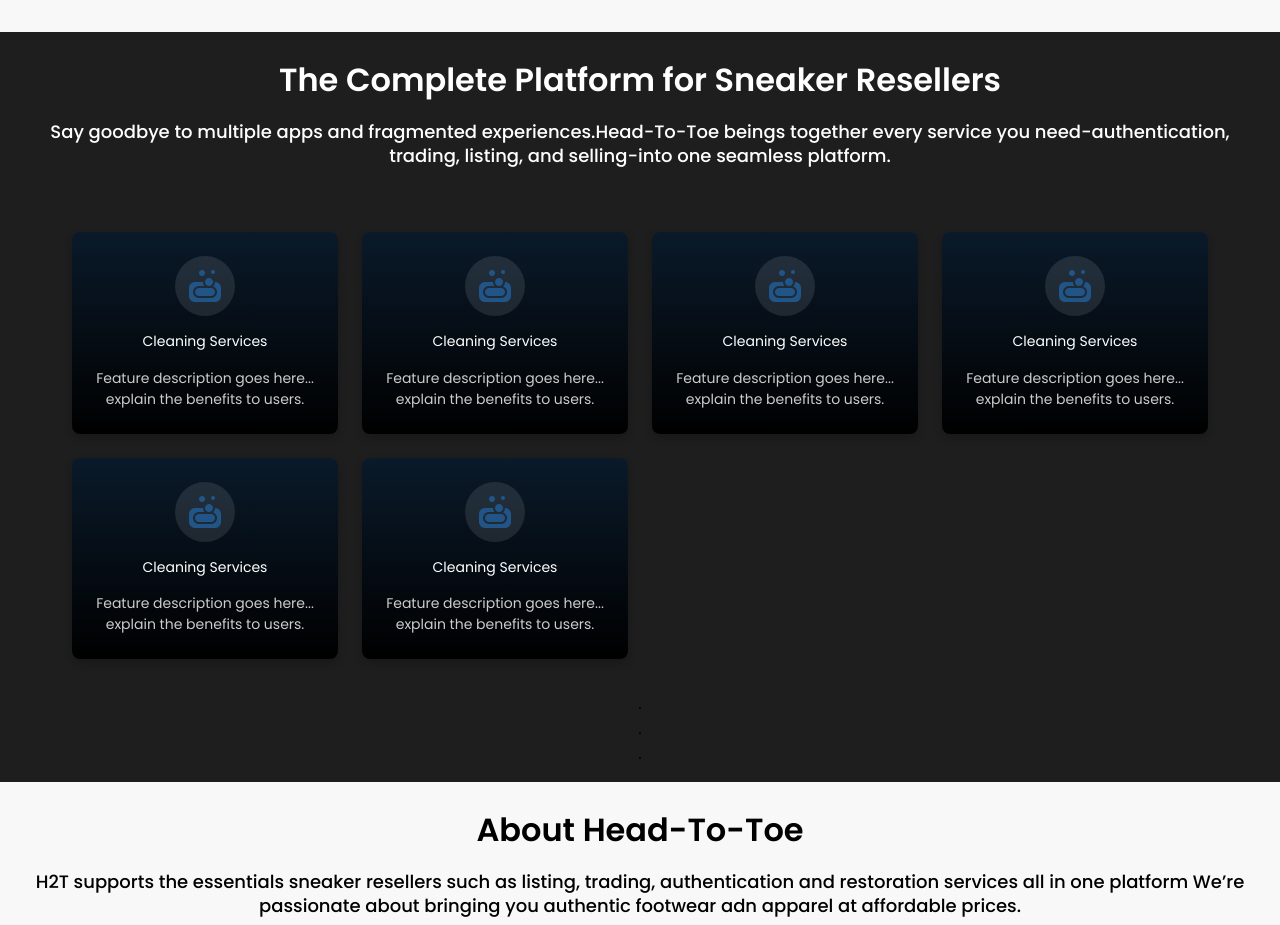
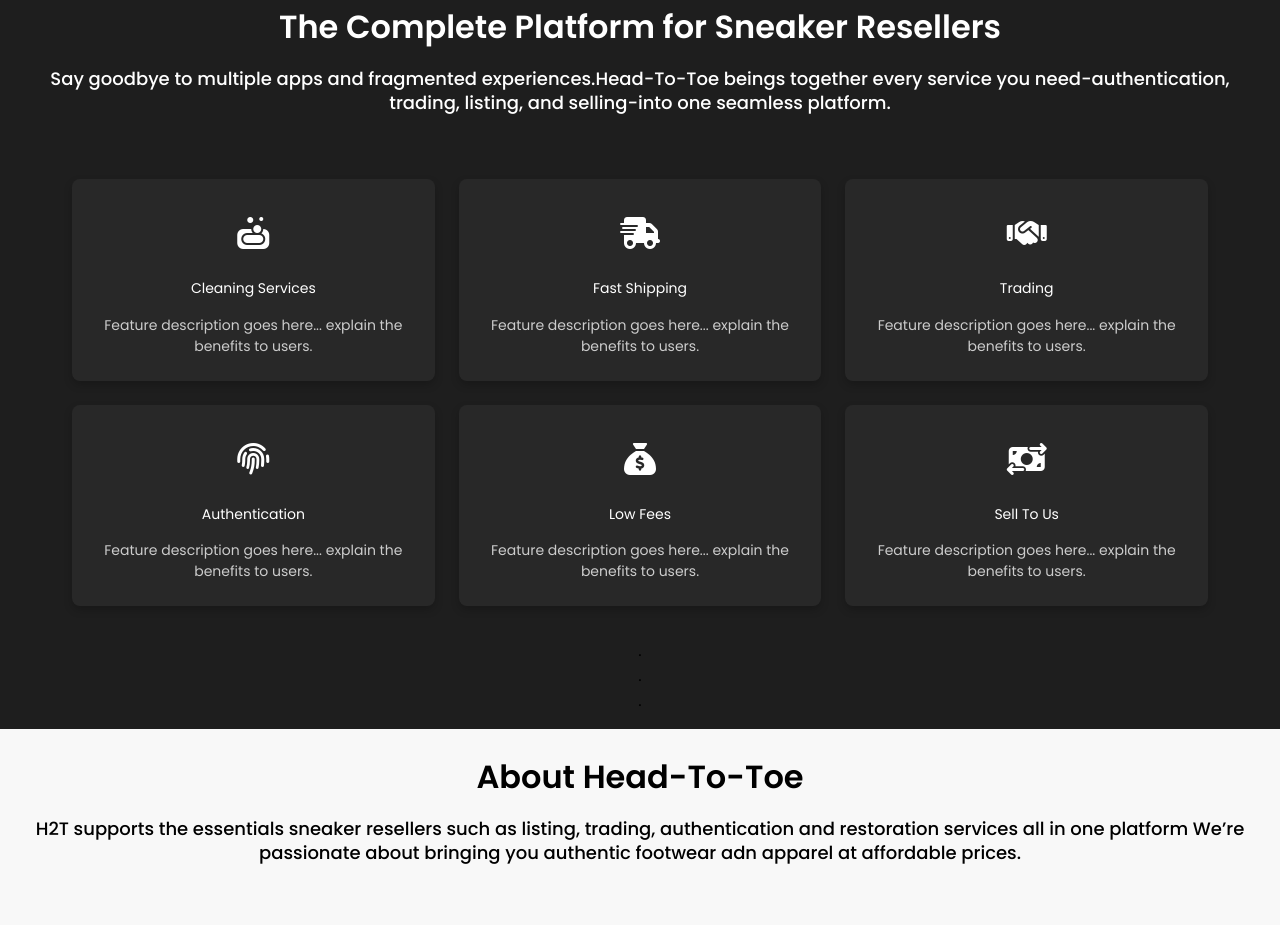
Before and after one commit to DatravousOdds/H2T-landing-page, a plain HTML site: page index.html in a window 1280 px wide. Shown: the part 1610-2535 px from the top of the page. Drawn offline with Linux system fonts and the light colour scheme; a web font is replaced by a local one.

Commit message:
feat: Add "Sell to Us" service with quote feature icon
- Implement comment-dollar icon for the direct purchase service
- Add service description for customers to sell items directly to platform
- Integrate with existing service cards UI
- Complete core service offerings section

```diff
--- a/css/styles.css
+++ b/css/styles.css
@@ -452,7 +452,7 @@
 }
 .features-container {
   display: grid;
-  grid-template-columns: repeat(auto-fit, minmax(250px, 1fr));
+  grid-template-columns: 1fr 1fr 1fr;
   gap: 1.5rem;
   padding: 2rem;
   max-width: 1200px;
@@ -460,7 +460,7 @@
 }
 
 .feature-card {
-  background: linear-gradient(to bottom, #0a1a2a, #000000);
+  background-color: #282828;
   border-radius: 8px;
   display: flex;
   align-items: center;
@@ -490,7 +490,7 @@
 }
 
 .feature-icon {
-  background-color: rgba(255, 255, 255, 0.1); /* Subtle background */
+  background-color: transparent; /* Subtle background */
   border-radius: 50%; /* Circular background */
   width: 60px;
   height: 60px;
@@ -501,7 +501,7 @@
 
 .feature-icon i {
   font-size: 2rem;
-  color: #215588;
+  color: white;
 }
 
 .cta .container {
--- a/index.html
+++ b/index.html
@@ -71,21 +71,9 @@
           </form>
         </div>
         <div class="hero-content-right">
-          <img
-            class="hero-image-1"
-            src="images/hero/jordan1-removebg-preview.png"
-            alt=""
-          />
-          <img
-            class="hero-image-2"
-            src="images/hero/louieBag-removebg-preview (1).png"
-            alt=""
-          />
-          <img
-            class="hero-image-3"
-            src="images/hero/prada-removebg-preview.png"
-            alt=""
-          />
+          <img class="hero-image-1" src="" alt="" />
+          <img class="hero-image-2" src="" alt="" />
+          <img class="hero-image-3" src="" alt="" />
         </div>
       </div>
 
@@ -305,36 +293,46 @@
             </p>
           </div>
           <div class="feature-card">
-            <div class="feature-icon"><i class="fa-solid fa-soap"></i></div>
-            <div class="feature-title">Cleaning Services</div>
+            <div class="feature-icon">
+              <i class="fa-solid fa-truck-fast"></i>
+            </div>
+            <div class="feature-title">Fast Shipping</div>
             <p class="feature-text">
               Feature description goes here... explain the benefits to users.
             </p>
           </div>
           <div class="feature-card">
-            <div class="feature-icon"><i class="fa-solid fa-soap"></i></div>
-            <div class="feature-title">Cleaning Services</div>
+            <div class="feature-icon">
+              <i class="fa-solid fa-handshake"></i>
+            </div>
+            <div class="feature-title">Trading</div>
             <p class="feature-text">
               Feature description goes here... explain the benefits to users.
             </p>
           </div>
           <div class="feature-card">
-            <div class="feature-icon"><i class="fa-solid fa-soap"></i></div>
-            <div class="feature-title">Cleaning Services</div>
+            <div class="feature-icon">
+              <i class="fa-solid fa-fingerprint"></i>
+            </div>
+            <div class="feature-title">Authentication</div>
             <p class="feature-text">
               Feature description goes here... explain the benefits to users.
             </p>
           </div>
           <div class="feature-card">
-            <div class="feature-icon"><i class="fa-solid fa-soap"></i></div>
-            <div class="feature-title">Cleaning Services</div>
+            <div class="feature-icon">
+              <i class="fa-solid fa-sack-dollar"></i>
+            </div>
+            <div class="feature-title">Low Fees</div>
             <p class="feature-text">
               Feature description goes here... explain the benefits to users.
             </p>
           </div>
           <div class="feature-card">
-            <div class="feature-icon"><i class="fa-solid fa-soap"></i></div>
-            <div class="feature-title">Cleaning Services</div>
+            <div class="feature-icon">
+              <i class="fa-solid fa-money-bill-transfer"></i>
+            </div>
+            <div class="feature-title">Sell To Us</div>
             <p class="feature-text">
               Feature description goes here... explain the benefits to users.
             </p>
@@ -399,7 +397,7 @@
       import {
         getFirestore,
         collection,
-        addDoc,
+        addDoc
       } from "https://www.gstatic.com/firebasejs/10.8.0/firebase-firestore.js";
       const firebaseConfig = {
         apiKey: "AIzaSyCF-6gAf4__SU0wxPQ0Iu3KQZHzy_H1abs",
@@ -408,7 +406,7 @@
         storageBucket: "h2t-landing-page.firebasestorage.app",
         messagingSenderId: "361648021013",
         appId: "1:361648021013:web:04db1c37588871b0e8781c",
-        measurementId: "G-3KZ75T2MYM",
+        measurementId: "G-3KZ75T2MYM"
       };
 
       const app = initializeApp(firebaseConfig);
@@ -419,7 +417,7 @@
         try {
           await addDoc(collection(db, "waitlist"), {
             email: email,
-            date: new Date(),
+            date: new Date()
           });
           return true;
         } catch (e) {
--- a/js/script.js
+++ b/js/script.js
@@ -14,7 +14,7 @@
 
 // Close modal
 closeModalBtn.addEventListener("click", () => {
-  waitlistModal.classList.add("modal-show");
+  waitlistModal.classList.remove("modal-show");
   modalOverlay.classList.remove("modal-show");
   document.body.classList.remove("no-scroll");
 });
```
